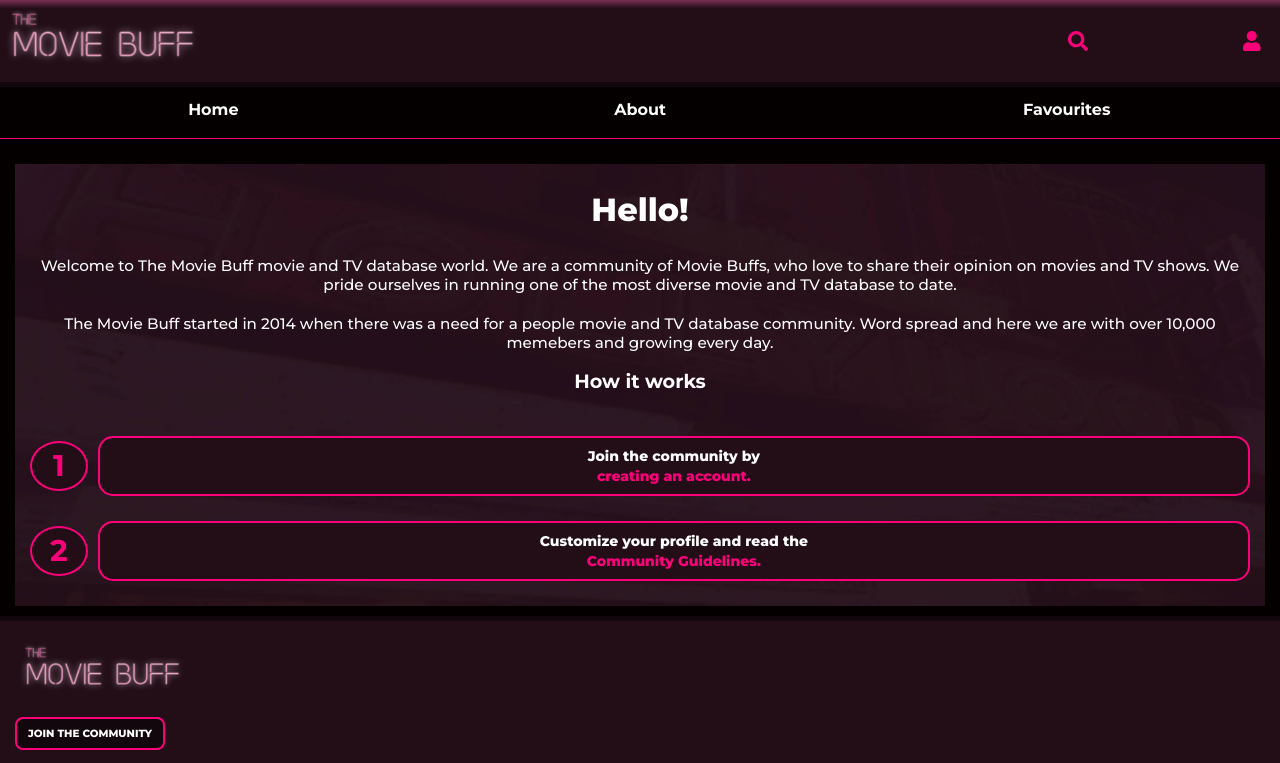
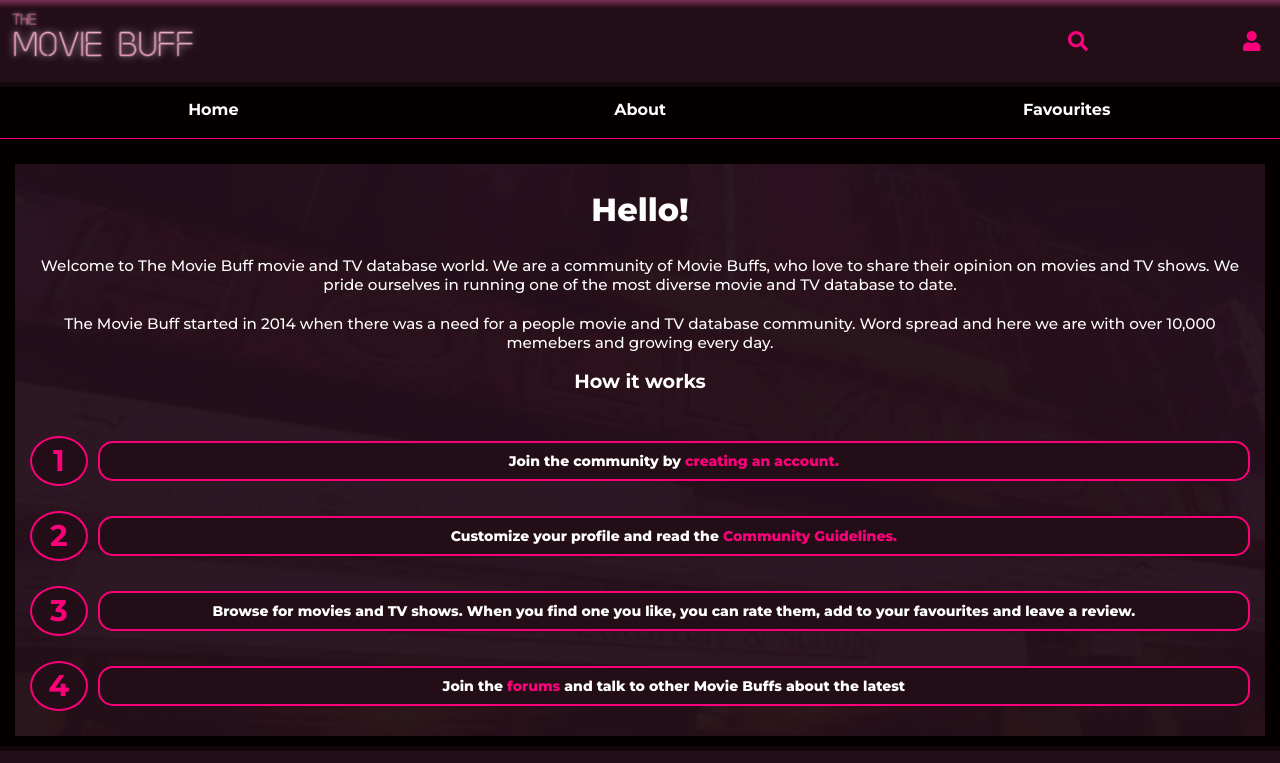
Before and after one commit to jennyesc/movieBuff, a React app: page /about in a window 1280 px wide. Shown: the top 763 px of the page. Built offline with nearby package versions, Linux system fonts and the light colour scheme.

Commit message:
about page updates

```diff
--- a/src/components/About.js
+++ b/src/components/About.js
@@ -29,15 +29,30 @@ function About () {
                                     <div className="btn-one">
                                         <p className="circle">1</p>
                                         <button className="btn">
-                                            <p>Join the community by</p>
-                                            <p className="color">creating an account.</p>
+                                            <p>Join the community by
+                                            <span className="color"> creating an account.</span></p>
                                         </button>
                                     </div>
                                     <div className="btn-two">
                                         <p className="circle">2</p>
                                         <button className="btn">
-                                            <p>Customize your profile and read the</p>
-                                            <p className="color">Community Guidelines.</p>
+                                            <p>Customize your profile and read the
+                                            <span className="color">  Community Guidelines. </span></p>
+                                        </button>
+                                    </div>
+                                    <div className="btn-three">
+                                        <p className="circle">3</p>
+                                        <button className="btn">
+                                            <p>Browse for movies and TV shows. When you find one you like,
+                                                you can rate them, add to your favourites and leave a review.</p>
+                                        </button>
+                                    </div>
+                                    <div className="btn-four">
+                                        <p className="circle">4</p>
+                                        <button className="btn">
+                                            <p>Join the
+                                            <span className="color"> forums </span>
+                                            and talk to other Movie Buffs about the latest</p>
                                         </button>
                                     </div>
 
--- a/src/styles/components/_about.scss
+++ b/src/styles/components/_about.scss
@@ -54,7 +54,7 @@ main{
                     padding: 20px 15px 0 15px;
 
 
-                    .btn-one, .btn-two {
+                    .btn-one, .btn-two, .btn-three, .btn-four {
                         display: flex;
                         align-items: center;
                         .circle{
@@ -91,7 +91,7 @@ main{
                                 color: $iconColor;
 
                             }
-                    }
+                        }
 
 
                     }
@@ -101,4 +101,7 @@ main{
             }
         }
     }
-}
+    @media (min-width: 700px){
+
+    }// End of Media
+}// End of about
```
